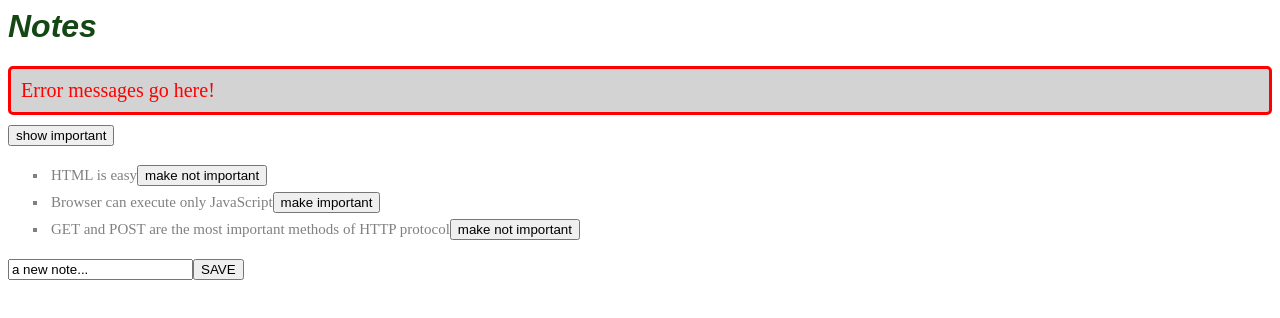
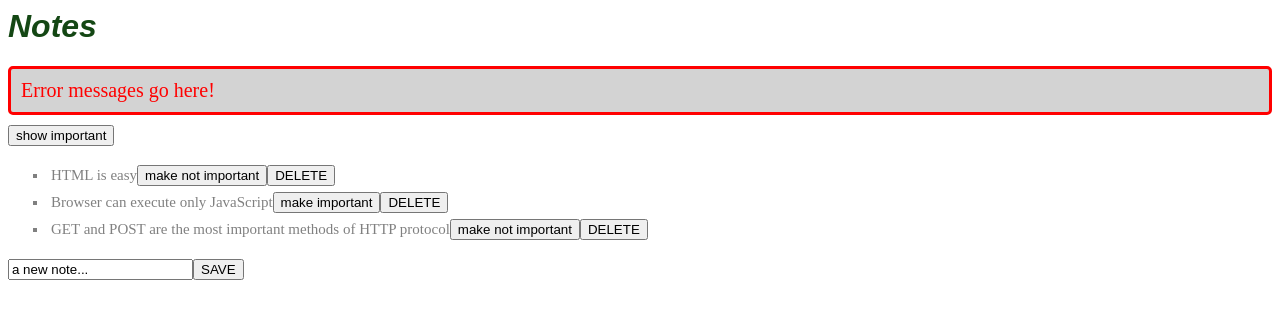
Before and after one commit to richi-coder/Rendering-a-Collection---REACT-HELSINKI-PART-2, a React (Create React App) app: page / in a window 1280 px wide. Shown: the top 318 px of the page. Built offline with nearby package versions, Linux system fonts and the light colour scheme; data requests are answered from the project's data file.

Commit message:
Delete button

```diff
--- a/src/App.js
+++ b/src/App.js
@@ -77,6 +77,10 @@ fetch("http://localhost:3000/notes", {
       setNotes(notes.filter(n => n.id !== id))})
   }
 
+  const deleteNote = (id) => {
+    console.log("DELETING...")
+  }
+
   return (
     <div className="container-fluid">
       <h1>Notes</h1>
@@ -91,7 +95,8 @@ fetch("http://localhost:3000/notes", {
         <Note
         key={note.id}
         note={note}
-        toggleImportance={() => toggleImportanceOf(note.id)} />
+        toggleImportance={() => toggleImportanceOf(note.id)}
+        deleteNote={() => deleteNote(note.id)} />
         )}
       </ul>
       <form onSubmit={addNote}>
--- a/src/components/Note.js
+++ b/src/components/Note.js
@@ -1,13 +1,20 @@
 import React from "react";
 
-const Note = ({ note, toggleImportance }) => {
-  const label = note.important
-  ? "make not important" : "make important"
+const Note = ({ note, toggleImportance, deleteNote }) => {
+  const labelToggle = note.important
+  ? "make not important" : "make important";
+  const labelDelete = "DELETE";
   return (
     <li className="note">
       {note.content}
-      <button onClick={toggleImportance}>
-        {label}
+      <button
+      onClick={toggleImportance}>
+        {labelToggle}
+      </button>
+      <button
+      onClick={deleteNote}
+      >
+        {labelDelete}
       </button>
     </li>
   )
```
